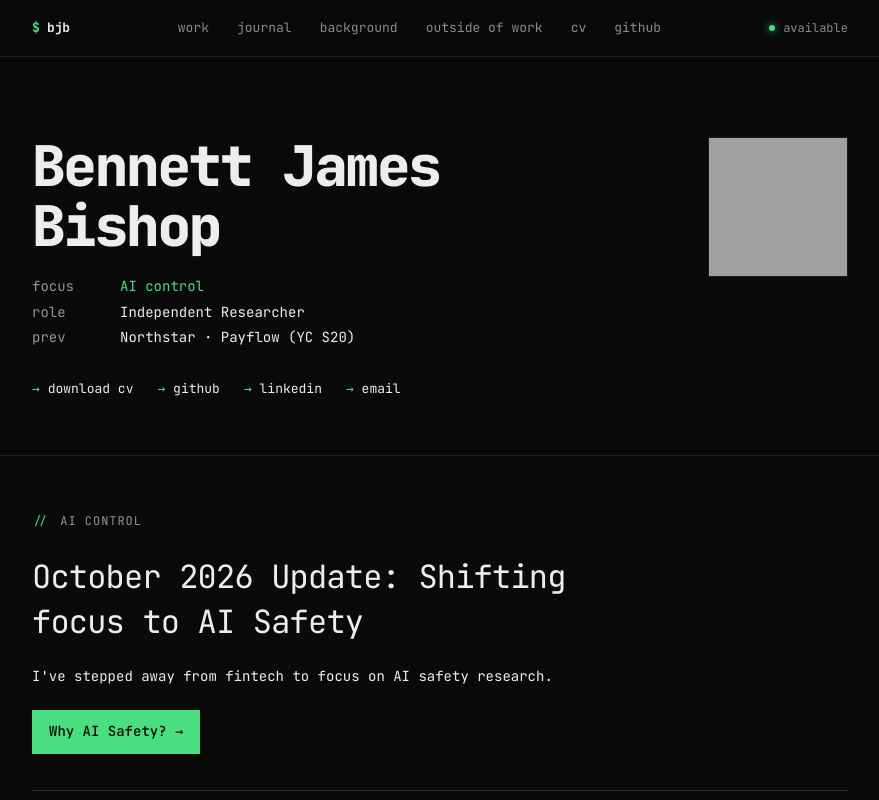
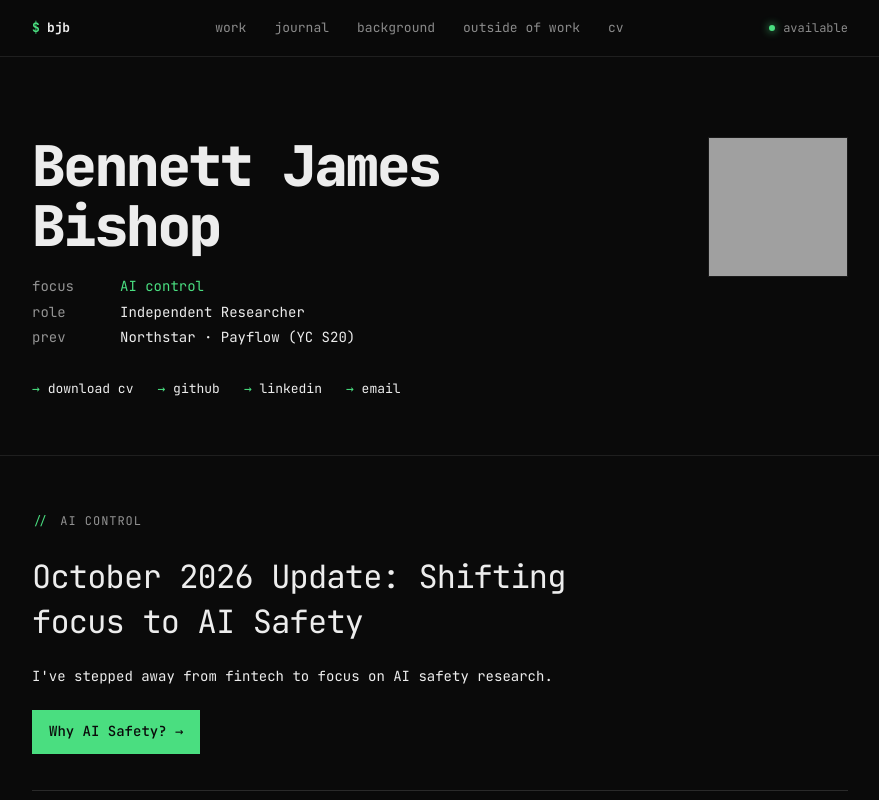
Before and after one commit to BennettJamesBishop/BennettJamesBishop.github.io, a React (Create React App) app: page / in a window 1280 px wide. Shown: the top 800 px of the page, without its empty margins (200-1079 px from the left). Built offline with nearby package versions, Linux system fonts and the light colour scheme; grey boxes are pictures that could not be loaded.

Commit message:
Remove GitHub from top navigation (#14)

```diff
--- a/src/components/header.js
+++ b/src/components/header.js
@@ -10,7 +10,6 @@ const navigation = [
   { name: 'background', href: '/#projects-section' },
   { name: 'outside of work', href: '/#about' },
   { name: 'cv', href: '/BennettBishopResume.pdf', external: true },
-  { name: 'github', href: 'https://github.com/BennettJamesBishop', external: true },
 ]
 
 export default function Header() {
```
